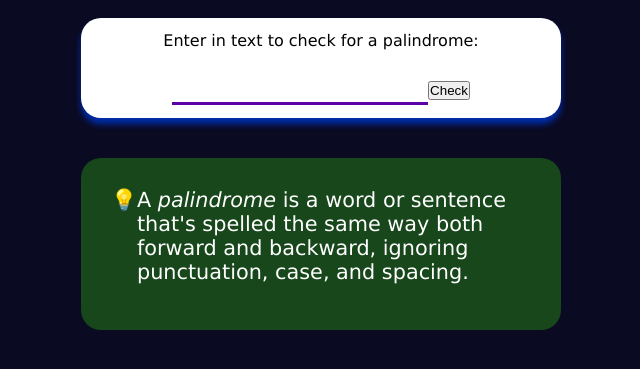
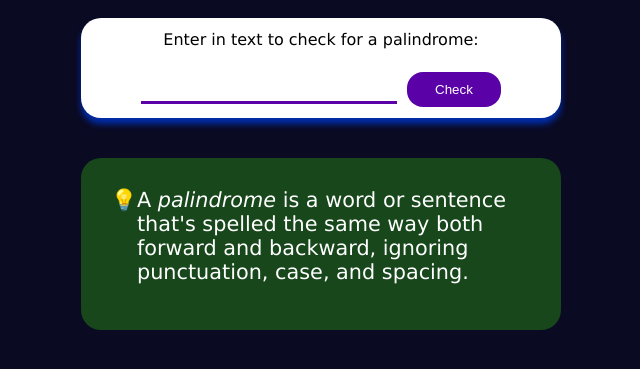
Before and after one commit to LQuesadaM/Palindrome-Checker, a plain HTML site: page index.html in a window 1280 px wide. Shown: the part 305-674 px from the top of the page, without its empty margins (319-959 px from the left). Drawn offline with Linux system fonts and the light colour scheme.

Commit message:
add styles to palindrome__check-btn

```diff
--- a/styles.css
+++ b/styles.css
@@ -62,6 +62,15 @@ body {
     border-bottom: 3px solid var(--indigoColor);
 }
 
+.palindrome__check-btn {
+    padding: .62rem 1.75rem;
+    margin-left: .62rem;
+    border: none;
+    border-radius: 1rem;
+    color: var(--white);
+    background-color: var(--indigoColor);
+    cursor: pointer;
+}
 
 .palindrome__definition {
     min-height: 8.25em;
```
